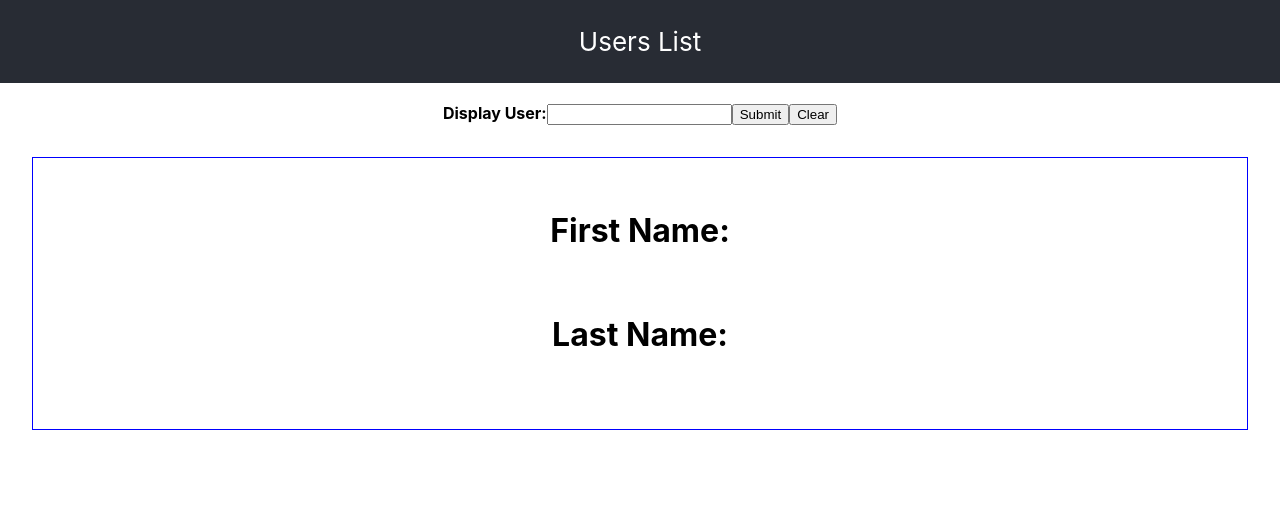
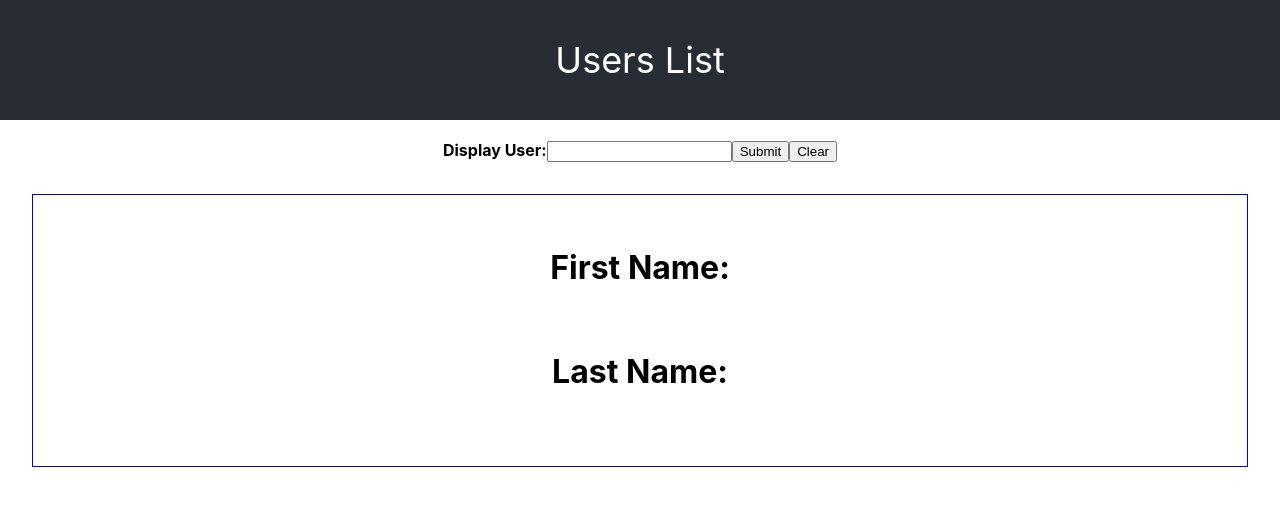
Before and after one commit to srinivasa27/docker-samples, a React (Create React App) app in the folder docker-react-app/: page / in a window 1280 px wide. Shown: the top 506 px of the page. Built offline with nearby package versions, Linux system fonts and the light colour scheme.

Commit message:
Update App.css

```diff
--- a/docker-react-app/src/App.css
+++ b/docker-react-app/src/App.css
@@ -8,12 +8,12 @@
 
 .App-header {
   background-color: #282c34;
-  min-height: 10vh;
+  min-height: 15vh;
   display: flex;
   flex-direction: column;
   align-items: center;
   justify-content: center;
-  font-size: calc(10px + 2vmin);
+  font-size: calc(20px + 2vmin);
   color: white;
 }
 
```
